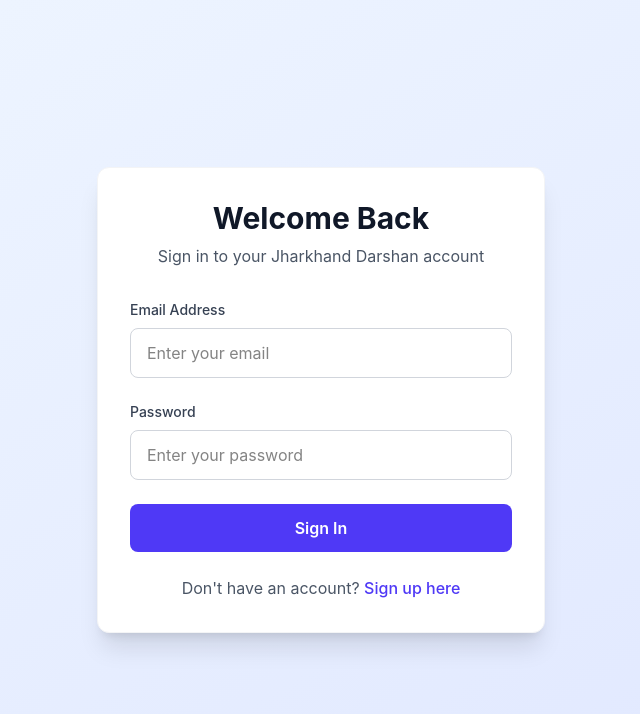
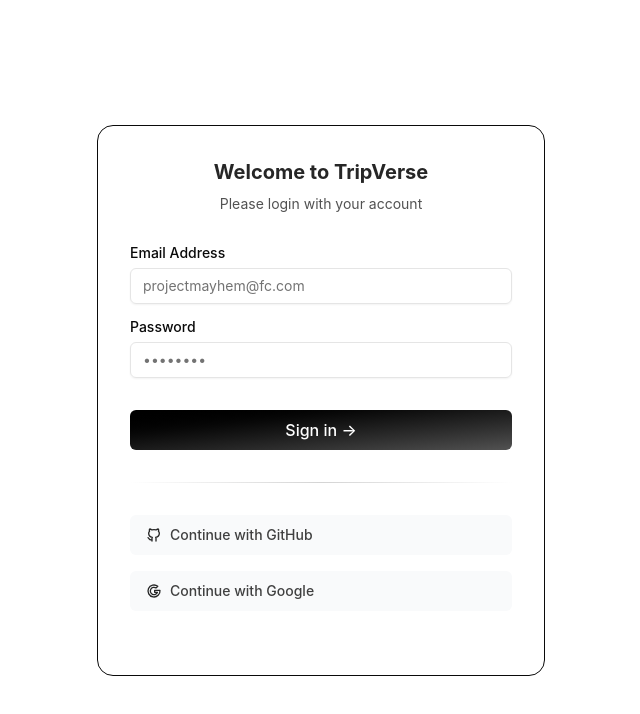
Before and after one commit to i-ankit01/TripVerse, a React (Vite) app in the folder frontend/: page /signin in a window 1280 px wide. Shown: the top 714 px of the page, without its empty margins (319-959 px from the left). Built offline with nearby package versions, Linux system fonts and the light colour scheme.

Commit message:
change form ui

```diff
--- /dev/null
+++ b/frontend/src/components/signup-form-demo.jsx
@@ -0,0 +1,116 @@
+"use client";
+import React from "react";
+import { Label } from "@/components/ui/label";
+import { Input } from "@/components/ui/input";
+import { cn } from "@/lib/utils";
+import {
+  IconBrandGithub,
+  IconBrandGoogle,
+  IconBrandOnlyfans,
+} from "@tabler/icons-react";
+
+export default function SignupFormDemo() {
+  const handleSubmit = (e) => {
+    e.preventDefault();
+    console.log("Form submitted");
+  };
+  return (
+    <div
+      className="shadow-input mx-auto w-full max-w-md rounded-none bg-white p-4 md:rounded-2xl md:p-8 dark:bg-black">
+      <h2 className="text-xl font-bold text-neutral-800 ">
+        Welcome to TripVerse
+      </h2>
+      <p className="mt-2 max-w-sm text-sm text-neutral-600 ">
+        Login to tripverse if you can because we don&apos;t have a login flow
+        yet
+      </p>
+      <form className="my-8" onSubmit={handleSubmit}>
+        <div
+          className="mb-4 flex flex-col space-y-2 md:flex-row md:space-y-0 md:space-x-2">
+          <LabelInputContainer>
+            <Label htmlFor="firstname">First name</Label>
+            <Input id="firstname" placeholder="Tyler" type="text" />
+          </LabelInputContainer>
+          <LabelInputContainer>
+            <Label htmlFor="lastname">Last name</Label>
+            <Input id="lastname" placeholder="Durden" type="text" />
+          </LabelInputContainer>
+        </div>
+        <LabelInputContainer className="mb-4">
+          <Label htmlFor="email">Email Address</Label>
+          <Input id="email" placeholder="projectmayhem@fc.com" type="email" />
+        </LabelInputContainer>
+        <LabelInputContainer className="mb-4">
+          <Label htmlFor="password">Password</Label>
+          <Input id="password" placeholder="••••••••" type="password" />
+        </LabelInputContainer>
+        <LabelInputContainer className="mb-8">
+          <Label htmlFor="twitterpassword">Your twitter password</Label>
+          <Input id="twitterpassword" placeholder="••••••••" type="twitterpassword" />
+        </LabelInputContainer>
+
+        <button
+          className="group/btn relative block h-10 w-full rounded-md bg-gradient-to-br from-black to-neutral-600 font-medium text-white shadow-[0px_1px_0px_0px_#ffffff40_inset,0px_-1px_0px_0px_#ffffff40_inset] dark:bg-zinc-800 dark:from-zinc-900 dark:to-zinc-900 dark:shadow-[0px_1px_0px_0px_#27272a_inset,0px_-1px_0px_0px_#27272a_inset]"
+          type="submit">
+          Sign up &rarr;
+          <BottomGradient />
+        </button>
+
+        <div
+          className="my-8 h-[1px] w-full bg-gradient-to-r from-transparent via-neutral-300 to-transparent dark:via-neutral-700" />
+
+        <div className="flex flex-col space-y-4">
+          <button
+            className="group/btn shadow-input relative flex h-10 w-full items-center justify-start space-x-2 rounded-md bg-gray-50 px-4 font-medium text-black dark:bg-zinc-900 dark:shadow-[0px_0px_1px_1px_#262626]"
+            type="submit">
+            <IconBrandGithub className="h-4 w-4 text-neutral-800 dark:text-neutral-300" />
+            <span className="text-sm text-neutral-700 dark:text-neutral-300">
+              GitHub
+            </span>
+            <BottomGradient />
+          </button>
+          <button
+            className="group/btn shadow-input relative flex h-10 w-full items-center justify-start space-x-2 rounded-md bg-gray-50 px-4 font-medium text-black dark:bg-zinc-900 dark:shadow-[0px_0px_1px_1px_#262626]"
+            type="submit">
+            <IconBrandGoogle className="h-4 w-4 text-neutral-800 dark:text-neutral-300" />
+            <span className="text-sm text-neutral-700 dark:text-neutral-300">
+              Google
+            </span>
+            <BottomGradient />
+          </button>
+          <button
+            className="group/btn shadow-input relative flex h-10 w-full items-center justify-start space-x-2 rounded-md bg-gray-50 px-4 font-medium text-black dark:bg-zinc-900 dark:shadow-[0px_0px_1px_1px_#262626]"
+            type="submit">
+            <IconBrandOnlyfans className="h-4 w-4 text-neutral-800 dark:text-neutral-300" />
+            <span className="text-sm text-neutral-700 dark:text-neutral-300">
+              OnlyFans
+            </span>
+            <BottomGradient />
+          </button>
+        </div>
+      </form>
+    </div>
+  );
+}
+
+const BottomGradient = () => {
+  return (
+    <>
+      <span
+        className="absolute inset-x-0 -bottom-px block h-px w-full bg-gradient-to-r from-transparent via-cyan-500 to-transparent opacity-0 transition duration-500 group-hover/btn:opacity-100" />
+      <span
+        className="absolute inset-x-10 -bottom-px mx-auto block h-px w-1/2 bg-gradient-to-r from-transparent via-indigo-500 to-transparent opacity-0 blur-sm transition duration-500 group-hover/btn:opacity-100" />
+    </>
+  );
+};
+
+const LabelInputContainer = ({
+  children,
+  className
+}) => {
+  return (
+    <div className={cn("flex w-full flex-col space-y-2", className)}>
+      {children}
+    </div>
+  );
+};
--- a/frontend/src/pages/SignIn.jsx
+++ b/frontend/src/pages/SignIn.jsx
@@ -1,7 +1,13 @@
 import React, { useState } from "react";
-import { Link, useNavigate } from "react-router-dom";
-import AuthLayout from "../layouts/AuthLayout";
-import { login } from "../services/authService"; // 👈 use our API service
+import { useNavigate } from "react-router-dom";
+import { login } from "../services/authService"; // API service
+import { Label } from "@/components/ui/label";
+import { Input } from "@/components/ui/input";
+import { cn } from "@/lib/utils";
+import {
+  IconBrandGithub,
+  IconBrandGoogle,
+} from "@tabler/icons-react";
 
 const SignIn = () => {
   const navigate = useNavigate();
@@ -22,96 +28,112 @@
       // Call backend login API
       const data = await login(formData);
 
-      // Save tokens in localStorage
+      // Save token(s) in localStorage
       localStorage.setItem("accessToken", data.accessToken);
-      // localStorage.setItem("refreshToken", data.refreshToken);
 
       // Redirect to dashboard
       navigate("/dashboard/home");
     } catch (err) {
-      setError(err.message);
+      setError(err.message || "Login failed");
     } finally {
       setLoading(false);
     }
   };
 
   return (
-    <AuthLayout>
-      <div className="text-center mb-8">
-        <h2 className="text-3xl font-bold text-gray-900 mb-2">Welcome Back</h2>
-        <p className="text-gray-600">
-          Sign in to your Jharkhand Darshan account
-        </p>
-      </div>
-
+    <div className="min-h-screen flex items-center justify-center bg-white px-4">
+      <div className="w-full max-w-md">
         {/* Error Message */}
         {error && <div className="mb-4 text-red-600">{error}</div>}
 
-      <form onSubmit={handleSubmit} className="space-y-6">
-        {/* Email Field */}
-        <div>
-          <label
-            htmlFor="email"
-            className="block text-sm font-medium text-gray-700 mb-2"
-          >
-            Email Address
-          </label>
-          <input
-            type="email"
+        <div className="shadow-input rounded-none border bg-white p-6 md:rounded-2xl md:p-8 ">
+          <h2 className="text-xl font-bold text-neutral-800  text-center">
+            Welcome to TripVerse
+          </h2>
+          <p className="mt-2 mb-4 text-sm text-neutral-600  text-center">
+            Please login with your account
+          </p>
+
+          <form className="my-8" onSubmit={handleSubmit}>
+            <LabelInputContainer className="mb-4">
+              <Label htmlFor="email">Email Address</Label>
+              <Input
                 id="email"
                 name="email"
+                placeholder="projectmayhem@fc.com"
+                type="email"
                 value={formData.email}
                 onChange={handleChange}
                 required
-            className="w-full px-4 py-3 border border-gray-300 rounded-lg focus:ring-2 focus:ring-indigo-500 focus:border-transparent transition-colors duration-200"
-            placeholder="Enter your email"
               />
-        </div>
+            </LabelInputContainer>
 
-        {/* Password Field */}
-        <div>
-          <label
-            htmlFor="password"
-            className="block text-sm font-medium text-gray-700 mb-2"
-          >
-            Password
-          </label>
-          <input
-            type="password"
+            <LabelInputContainer className="mb-8">
+              <Label htmlFor="password">Password</Label>
+              <Input
                 id="password"
                 name="password"
+                placeholder="••••••••"
+                type="password"
                 value={formData.password}
                 onChange={handleChange}
                 required
-            className="w-full px-4 py-3 border border-gray-300 rounded-lg focus:ring-2 focus:ring-indigo-500 focus:border-transparent transition-colors duration-200"
-            placeholder="Enter your password"
               />
+            </LabelInputContainer>
+
+            <button
+              disabled={loading}
+              className="group/btn cursor-pointer relative block h-10 w-full rounded-md bg-gradient-to-br from-black to-neutral-600 font-medium text-white disabled:opacity-50"
+              type="submit"
+
+            >
+              {loading ? "Signing in..." : "Sign in →"}
+              <BottomGradient />
+            </button>
+
+            <div className="my-8 h-[1px] w-full bg-gradient-to-r from-transparent via-neutral-300 to-transparent" />
+
+            <div className="flex flex-col space-y-4">
+              <button
+                className="group/btn shadow-input relative flex h-10 w-full items-center justify-start space-x-2 rounded-md bg-gray-50 px-4 font-medium text-black "
+                type="button"
+                onClick={() => alert("GitHub login not implemented")}
+              >
+                <IconBrandGithub className="h-4 w-4 text-neutral-800 " />
+                <span className="text-sm text-neutral-700 ">
+                  Continue with GitHub
+                </span>
+                <BottomGradient />
+              </button>
+
+              <button
+                className="group/btn shadow-input relative flex h-10 w-full items-center justify-start space-x-2 rounded-md bg-gray-50 px-4 font-medium text-black"
+                type="button"
+                onClick={() => alert("Google login not implemented")}
+              >
+                <IconBrandGoogle className="h-4 w-4 text-neutral-800 " />
+                <span className="text-sm text-neutral-700 ">
+                  Continue with Google
+                </span>
+                <BottomGradient />
+              </button>
             </div>
-
-        {/* Submit Button */}
-        <button
-          type="submit"
-          disabled={loading}
-          className="w-full bg-indigo-600 text-white py-3 rounded-lg font-semibold hover:bg-indigo-700 transition-colors duration-200 disabled:opacity-50"
-        >
-          {loading ? "Signing in..." : "Sign In"}
-        </button>
           </form>
-
-      {/* Sign Up Link */}
-      <div className="mt-6 text-center">
-        <p className="text-gray-600">
-          Don't have an account?{" "}
-          <Link
-            to="/signup"
-            className="text-indigo-600 hover:text-indigo-700 font-medium"
-          >
-            Sign up here
-          </Link>
-        </p>
         </div>
-    </AuthLayout>
+      </div>
+    </div>
   );
 };
 
+const BottomGradient = () => (
+  <>
+    <span className="absolute inset-x-0 -bottom-px block h-px w-full bg-gradient-to-r from-transparent via-cyan-500 to-transparent opacity-0 transition duration-500 group-hover/btn:opacity-100" />
+    <span className="absolute inset-x-10 -bottom-px mx-auto block h-px w-1/2 bg-gradient-to-r from-transparent via-indigo-500 to-transparent opacity-0 blur-sm transition duration-500 group-hover/btn:opacity-100" />
+  </>
+);
+
+const LabelInputContainer = ({ children, className }) => (
+  <div className={cn("flex w-full flex-col space-y-2", className)}>{children}</div>
+);
+
 export default SignIn;
```
Lines whose indentation alone changed are shown as unchanged.
